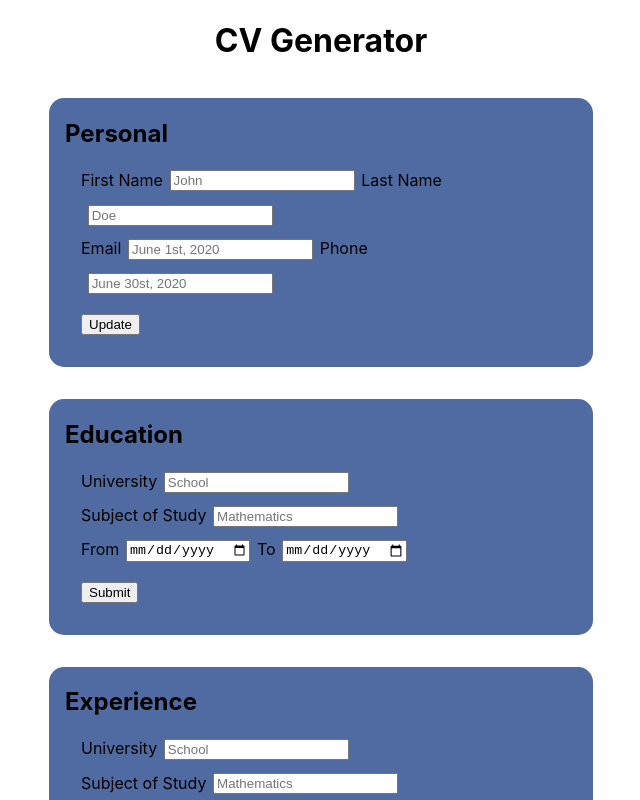
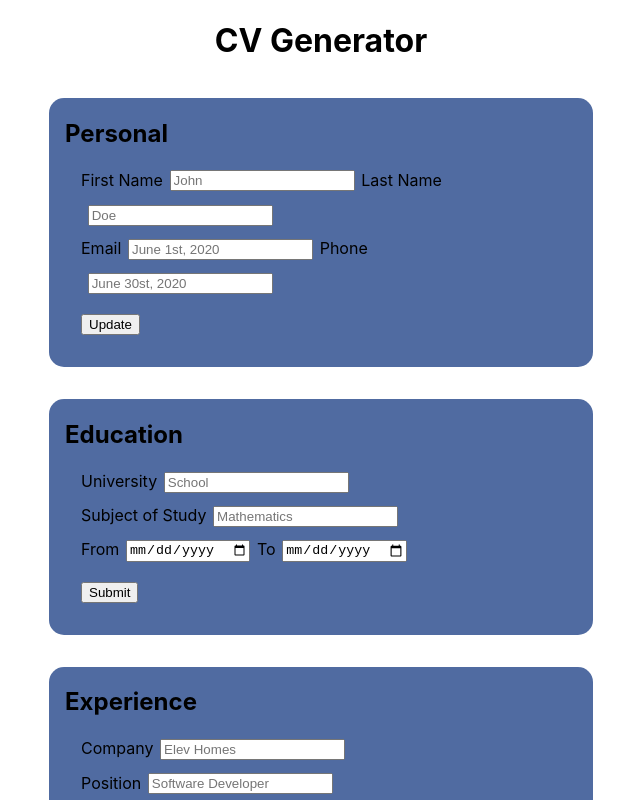
Before and after one commit to victorsmith/cv-application-service, a React (Create React App) app in the folder cv-project/: page / in a window 1280 px wide. Shown: the top 800 px of the page, without its empty margins (319-959 px from the left). Built offline with nearby package versions, Linux system fonts and the light colour scheme.

Commit message:
form component refactored

```diff
--- a/cv-project/src/components/NewEducationEntryForm.js
+++ b/cv-project/src/components/NewEducationEntryForm.js
@@ -1,7 +1,7 @@
 // import React, { Component } from 'react';
 import React, { useState } from 'react';
 
-const NewEducationEntryForm = () => {
+const NewEducationEntryForm = (props) => {
 	const [educationEntry, setEducationEntry] = useState({
 		school: '',
 		subject: '',
@@ -19,7 +19,15 @@ const NewEducationEntryForm = () => {
 	function handleSubmit(event) {
 		event.preventDefault();
 		console.log(educationEntry);
-		return educationEntry;
+
+		props.create(educationEntry);
+		// reset state
+		setEducationEntry( () => ({
+			school: '',
+			subject: '',
+			from: '',
+			to: '',
+		}));
 	}
 
 	return (
--- a/cv-project/src/components/NewWorkEntryForm.js
+++ b/cv-project/src/components/NewWorkEntryForm.js
@@ -3,7 +3,7 @@ import React, {useState} from 'react';
 
 
 
-const NewWorkEntryForm = () => {
+const NewWorkEntryForm = (props) => {
 
 	const [workEntry, setWorkEntry] = useState({
 		company: '',
@@ -23,16 +23,25 @@ const NewWorkEntryForm = () => {
 	const handleSubmit = (event) => {
 		event.preventDefault();
 		console.log(workEntry);
-		return workEntry;
+
+		props.create(workEntry);
+		// reset state
+		// => why does the prevState callback have to exist?
+		setWorkEntry( () => ({
+			company: '',
+			position: '',
+			from: '',
+			to: '',
+		}));
 	}
 
 	return (
 		<form onSubmit={handleSubmit}>
 			<div>
-				<label htmlFor="school">University</label>
+				<label htmlFor="company">Company</label>
 				<input
-					name="school"
-					placeholder="School"
+					name="company"
+					placeholder="Elev Homes"
 					value={workEntry.company}
 					onChange={(e) => {
 						handleChange(e);
@@ -40,10 +49,10 @@ const NewWorkEntryForm = () => {
 				/>
 			</div>
 			<div>
-				<label htmlFor="subject">Subject of Study</label>
+				<label htmlFor="position">Position</label>
 				<input
-					name="subject"
-					placeholder="Mathematics"
+					name="position"
+					placeholder="Software Developer"
 					value={workEntry.position}
 					onChange={(e) => {
 						handleChange(e);
--- a/cv-project/src/components/WorkList.js
+++ b/cv-project/src/components/WorkList.js
@@ -28,8 +28,6 @@ class WorkList extends Component {
 		return (
 			<div>
 				<h2>Experience</h2>
-				<NewWorkEntryForm></NewWorkEntryForm>
-
 				<NewWorkEntryForm create={this.createWorkEntry} />
 				{this.renderWorkList()}
 			</div>
```
